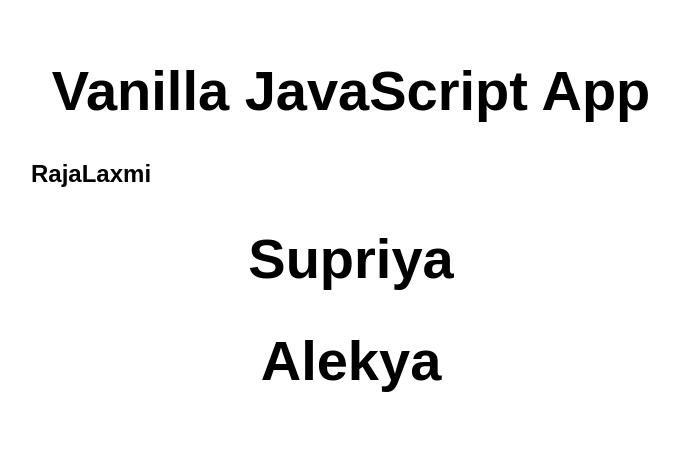
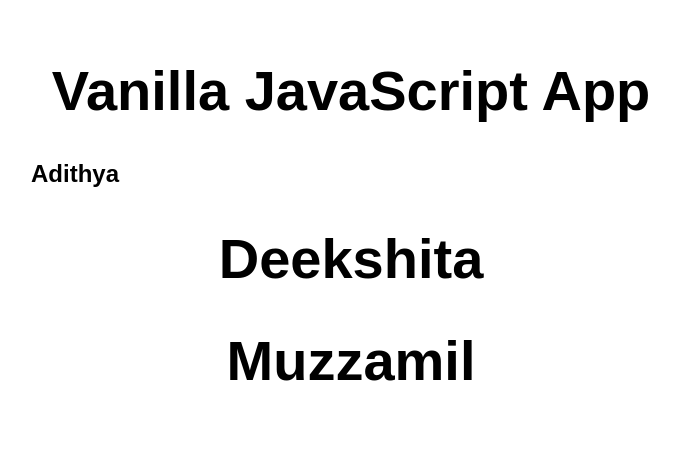
Before and after one commit to raja-laxmi/Alekhyareddy, a website: page src/index.html in a window 1280 px wide. Shown: the whole page, without its empty margins (289-968 px from the left). Drawn offline with Linux system fonts and the light colour scheme.

Commit message:
edited on VS code

```diff
--- a/src/index.html
+++ b/src/index.html
@@ -12,9 +12,9 @@
 <body>
   <main>
     <h1>Vanilla JavaScript App</h1>
-    <h2>RajaLaxmi</h2>
-    <h1>Supriya</h1>
-    <h1>Alekya</h1>
+    <h2>Adithya</h2>
+    <h1>Deekshita</h1>
+    <h1>Muzzamil</h1>
   </main>
 </body>
 
```
